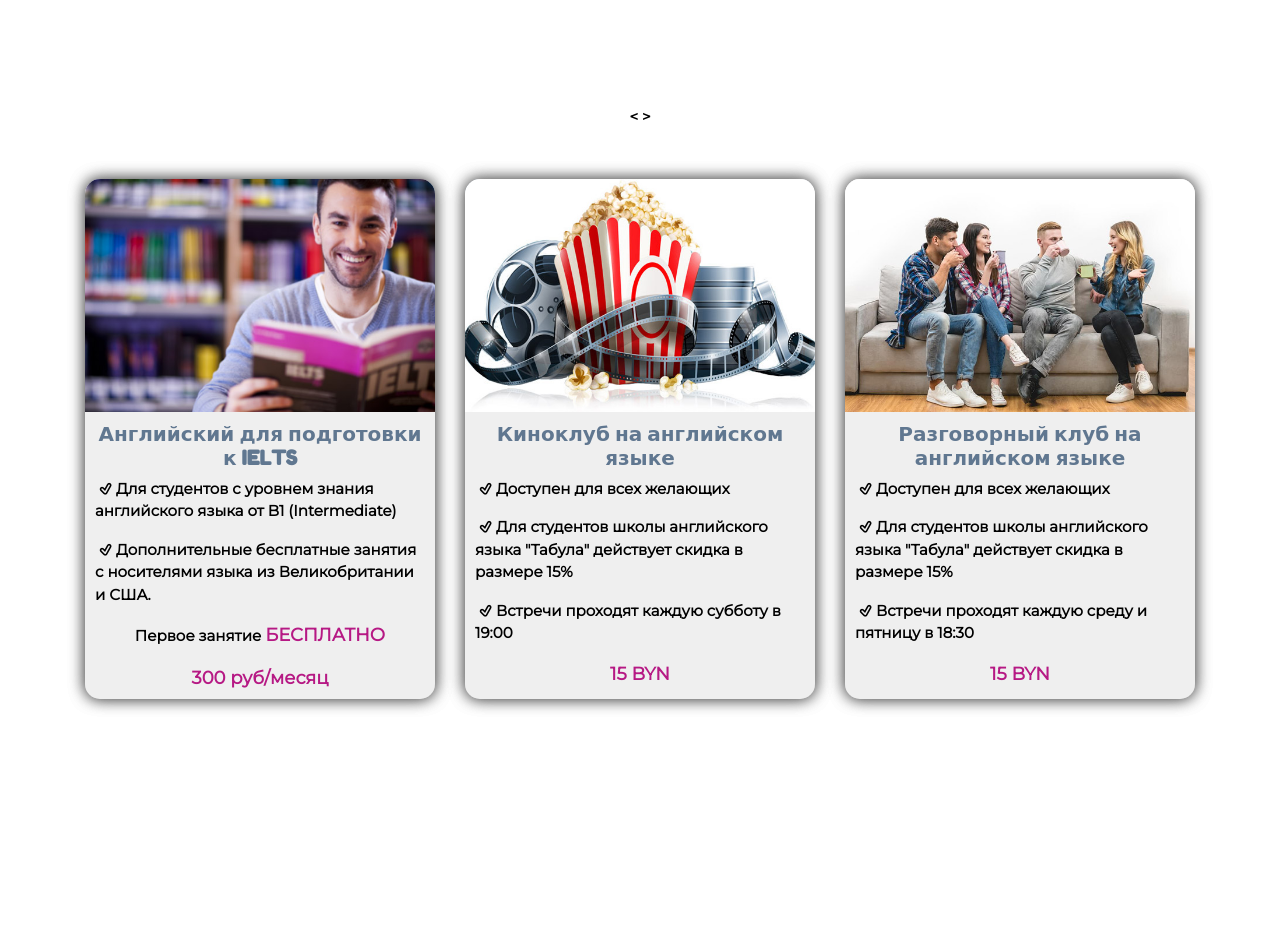
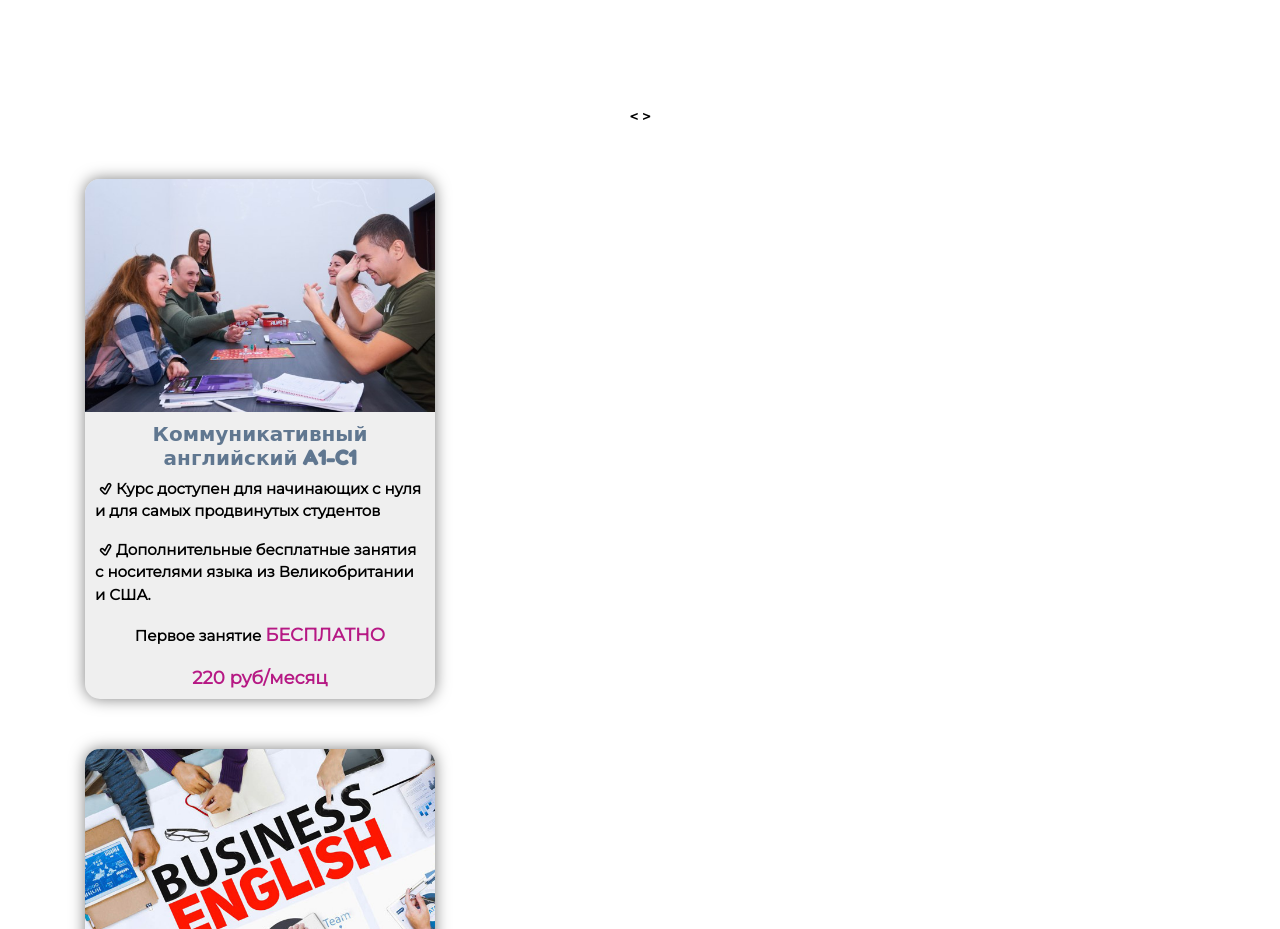
Before and after one commit to viktoriabovtrel/tabula, a website: page src/index.html in a window 1280 px wide. Shown: the part 960-1889 px from the top of the page. Before the commit the page ends 1678 px from the top, so only its background shows below. Drawn offline with nearby package versions, Linux system fonts and the light colour scheme; files that its build step writes are made by us from their sources; files whose address does not match are found by name.

Commit message:
carousel

```diff
--- a/src/index.html
+++ b/src/index.html
@@ -77,7 +77,7 @@
             <span class="left-button"><</span>
               <span class="right-button">></span>
           </div>
-        <div class="caption-left">
+        <div class="caption">
           <div class="caption_item">
             <img src="/img/1.jpg" alt="pic">
             <div class="caption_item__text">
@@ -114,7 +114,7 @@
             </div>
           </div>
         </div>
-        <div class="caption-right">
+        <div class="caption">
           <div class="caption_item">
             <img src="/img/1111.jpg" alt="pic">
             <div class="caption_item__text">
--- a/src/js/base.js
+++ b/src/js/base.js
@@ -1,7 +1,8 @@
-/* для адаптивки
-var slides = document.querySelectorAll('.caption_item');
-var prevBtn = document.getElementById('left-button');
-var nextBtn = document.getElementById('right-button');
+/* для адаптивки*/
+var slides = document.querySelectorAll('.caption');
+var prevBtn = document.querySelector('.left-button');
+console.log(prevBtn);
+var nextBtn = document.querySelector('.right-button');
 var slideIndex = 1;
 showSlides(slideIndex);
 
@@ -28,8 +29,8 @@ prevBtn.onclick = function (){
 nextBtn.onclick = function (){
     plusSlides(1);
 }
-*/
 
+/*
 
 var captionRight = document.querySelector('.caption-right');
 var captionLeft = document.querySelector('.caption-left');
@@ -44,3 +45,4 @@ rightBtn.addEventListener('click', typeme);
 function typeme() {
     captionRight.toggleAttribute('hidden');
 }
+*/
--- a/src/scss/_base.scss
+++ b/src/scss/_base.scss
@@ -126,8 +126,7 @@
 	.courses {
 		position: relative;
 
-		.caption-left,
-		.caption-right {
+		.caption {
 			position: absolute;
 			transition: all ease 1s;
 			display: flex;
```
Also changed, not shown: build/css/main.css, build/index.html, build/js/main.js.
